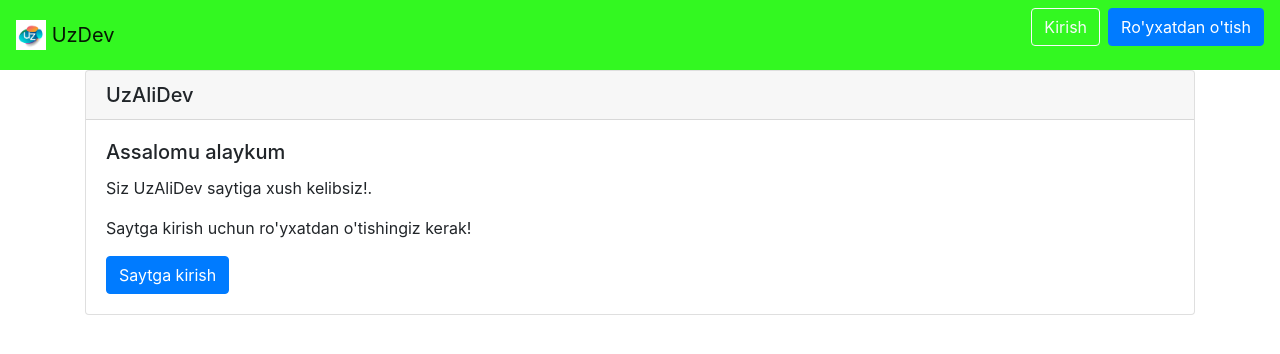
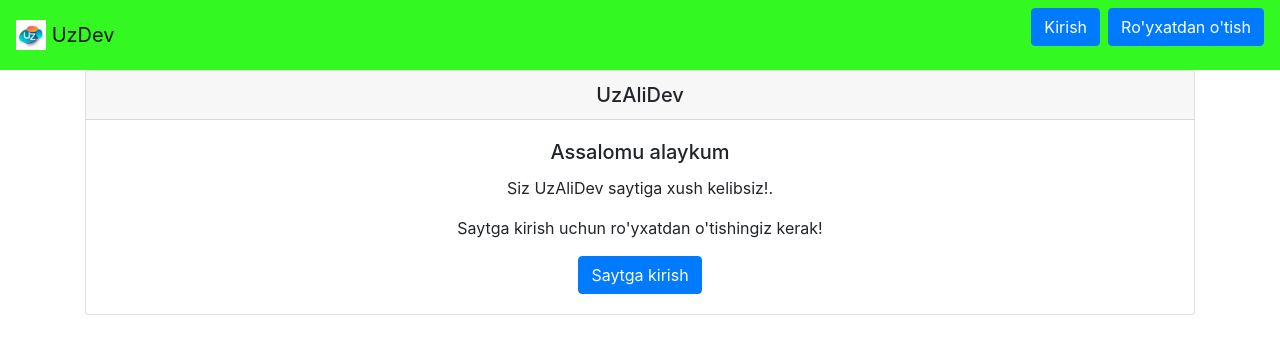
Before and after one commit to UzAliDev/Django-blog-sayt, a Django app: page / in a window 1280 px wide. Shown: the top 354 px of the page. Run offline with Django 4.2, Linux system fonts and the light colour scheme; parts of the project's set-up code (start-up, migrations or seed data) failed here and were passed over; some libraries are stand-ins or nearby versions.

Commit message:
Django-blog-sayt
Muallif: Abduvali Yulchiboev
Murabbiy: Anvar Narzullayev
Blog saytimiz.

```diff
--- a/templates/base.html
+++ b/templates/base.html
@@ -47,7 +47,7 @@
                     </ul>
                 {% else %}
                     <form class="form-inline ml-auto">
-                        <a href="{% url 'login' %}" class="btn btn-outline-light">Kirish</a>
+                        <a href="{% url 'login' %}" class="btn btn-primary">Kirish</a>
                         <a href="{% url 'signup' %}" class="btn btn-primary ml-2">Ro'yxatdan o'tish</a>
                     </form>
                 {% endif %}
--- a/templates/home.html
+++ b/templates/home.html
@@ -2,7 +2,7 @@
 {% block title %}Bosh sahifa{% endblock title %}
 {% block content %}
     {% if user.is_authenticated %}
-    <div class="card w-50">
+    <div class="card text-center">
       <h5 class="card-header">UzAliDev</h5>
       <div class="card-body">
         <h5 class="card-title">Assalomu alaykum</h5>
@@ -12,7 +12,7 @@
       </div>
     </div>
     {% else %}
-    <div class="card">
+    <div class="card text-center">
       <h5 class="card-header">UzAliDev</h5>
       <div class="card-body">
         <h5 class="card-title">Assalomu alaykum</h5>
--- a/templates/registration/login.html
+++ b/templates/registration/login.html
@@ -6,8 +6,8 @@
     <h2>Saytga kirish</h2>
     <form method="post">{% csrf_token %}
         {{ form|crispy }}
-        <button type="submit" class="btn btn-warning">Kirish</button>
-        <a class="btn btn-outline-danger" href="{% url 'password_reset' %}" role="button">Kalit o'zgartirish</a>
+        <button type="submit" class="btn btn-primary">Kirish</button>
+        <a class="btn btn-outline-info" href="{% url 'password_reset' %}" role="button">Kalit o'zgartirish</a>
     </form>
 
 {% endblock content %}
--- a/templates/registration/signup.html
+++ b/templates/registration/signup.html
@@ -6,7 +6,7 @@
     <h2>Ro'yxatdan o'tish</h2>
     <form method="post">{% csrf_token %}
         {{ form|crispy }}
-        <button type="submit" class="btn btn-warning">Yuborish</button>
+        <button type="submit" class="btn btn-primary">Yuborish</button>
     </form>
 
 {% endblock content %}
```
